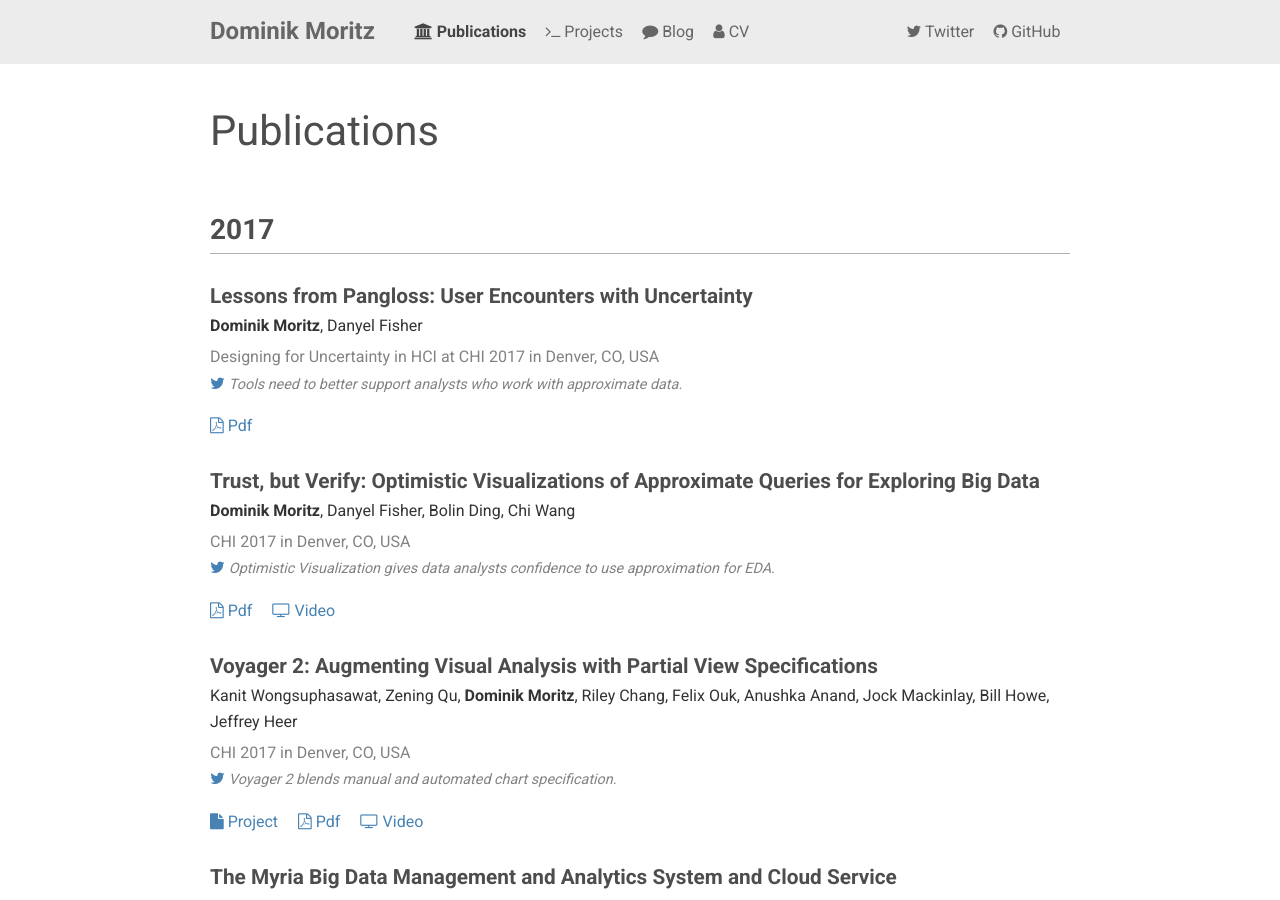
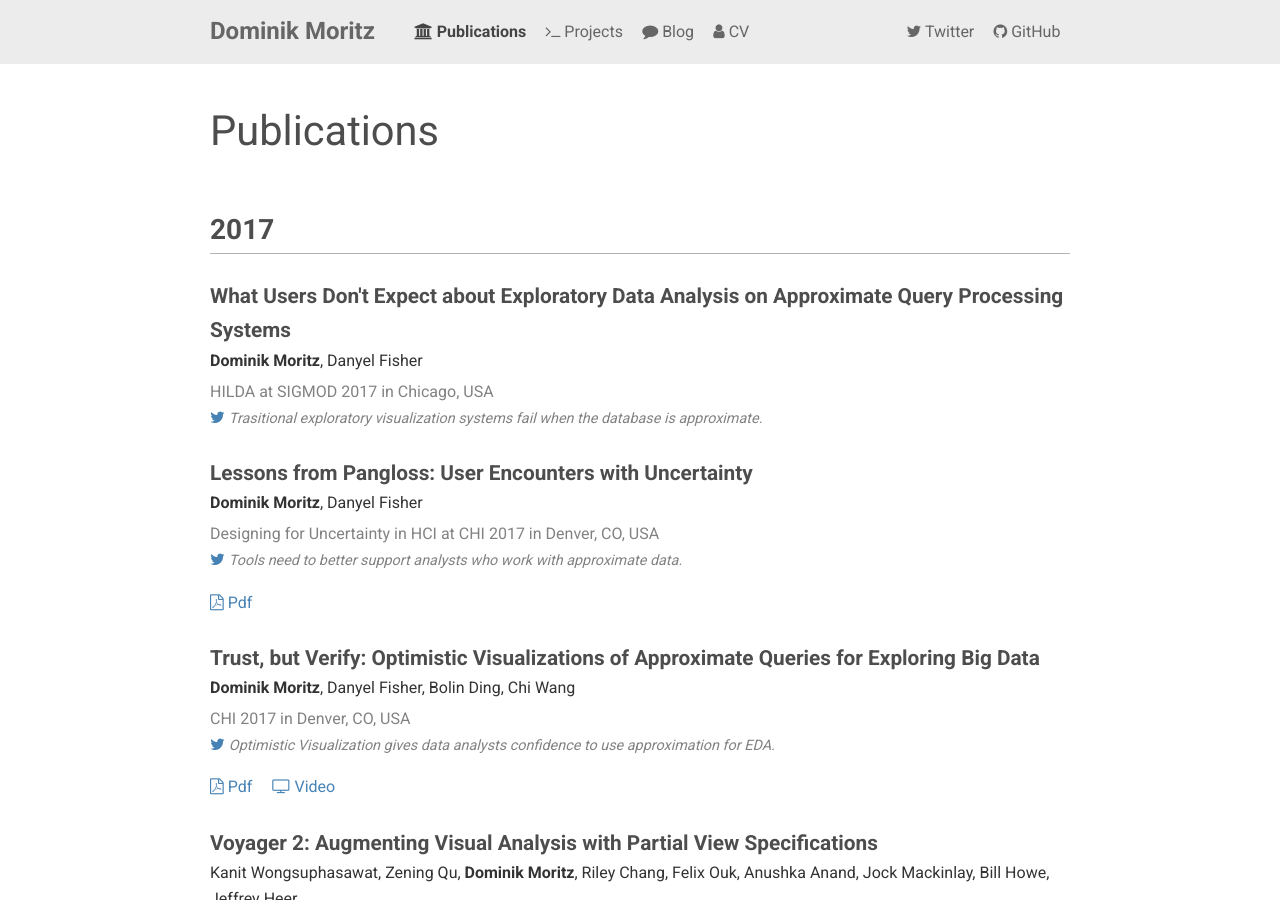
Before and after one commit to domoritz/domoritz.github.io, a Jekyll site: the page built from publications.md, in a window 1280 px wide and 900 px high. Built offline with Jekyll 4.4.1, drawn with Linux system fonts in a browser that asks for light colours; nearby versions of some CDN libraries.

Commit message:
Add hilda paper

```diff
--- a/_data/publications.yml
+++ b/_data/publications.yml
@@ -1,3 +1,13 @@
+- title: "What Users Don't Expect about Exploratory Data Analysis on Approximate Query Processing Systems"
+  year: 2017
+  authors:
+    - Dominik Moritz
+    - Danyel Fisher
+  venue: HILDA at SIGMOD 2017
+  venue_location: Chicago, USA
+  venue_url: http://www.hilda.io/2017
+  tweet: Trasitional exploratory visualization systems fail when the database is approximate.
+
 - title: "Lessons from Pangloss: User Encounters with Uncertainty"
   year: 2017
   authors:
@@ -111,7 +121,7 @@
     - Jeffrey Heer
   venue: HILDA at SIGMOD 2016
   venue_location: San Francisco, USA
-  venue_url: http://www.hilda.io/
+  venue_url: http://www.hilda.io/2016
   pdf: /files/2016-Compassql-HILDA.pdf
   tweet: CompassQL is a query language for visualization recommendation.
 
```
